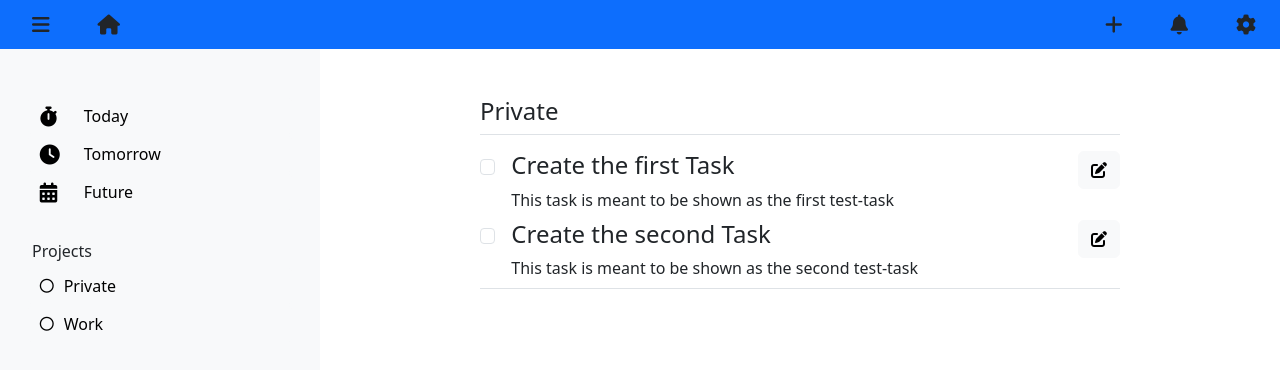
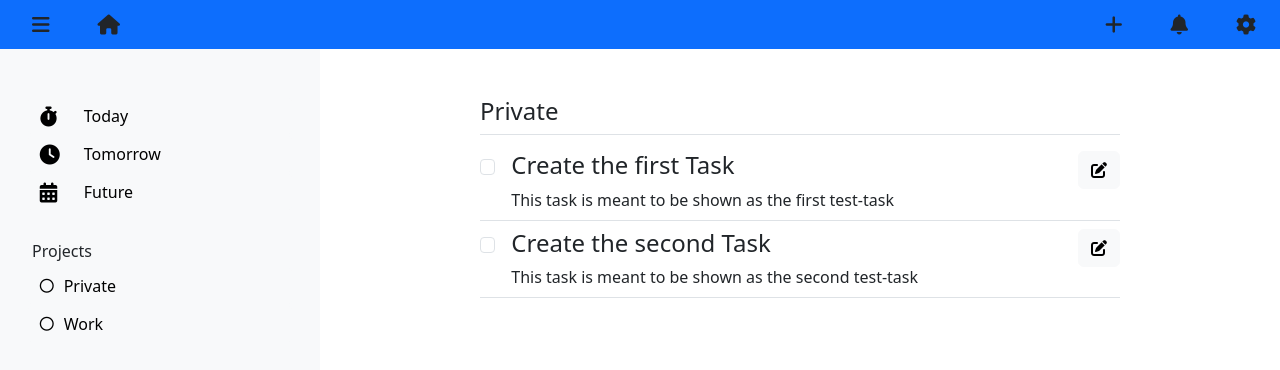
Before and after one commit to LeStuder/TodoList, a website built with webpack: page dist/index.html in a window 1280 px wide. Built offline with nearby package versions, Linux system fonts and the light colour scheme.

Commit message:
added divider between tasks

```diff
--- a/src/js/domCreator.js
+++ b/src/js/domCreator.js
@@ -95,6 +95,10 @@ const drawTask = function (task) {
 
     //Add delete button, with event listener including are-you-sure-modal
 
+    let divider = document.createElement("div");
+    divider.classList.add("border-top");
+    divider.classList.add("mt-2");
+
     editButton.appendChild(editIcon);
     buttonContainer.appendChild(editButton);
     textBody.appendChild(title);
@@ -104,6 +108,7 @@ const drawTask = function (task) {
     mediaContainer.appendChild(checkbox);
     mediaContainer.appendChild(mediaBody);
     tasksContainer.appendChild(mediaContainer);
+    tasksContainer.appendChild(divider);
 };
 
 export default {
```
Also changed, not shown: dist/index.html, dist/js/main.js.
